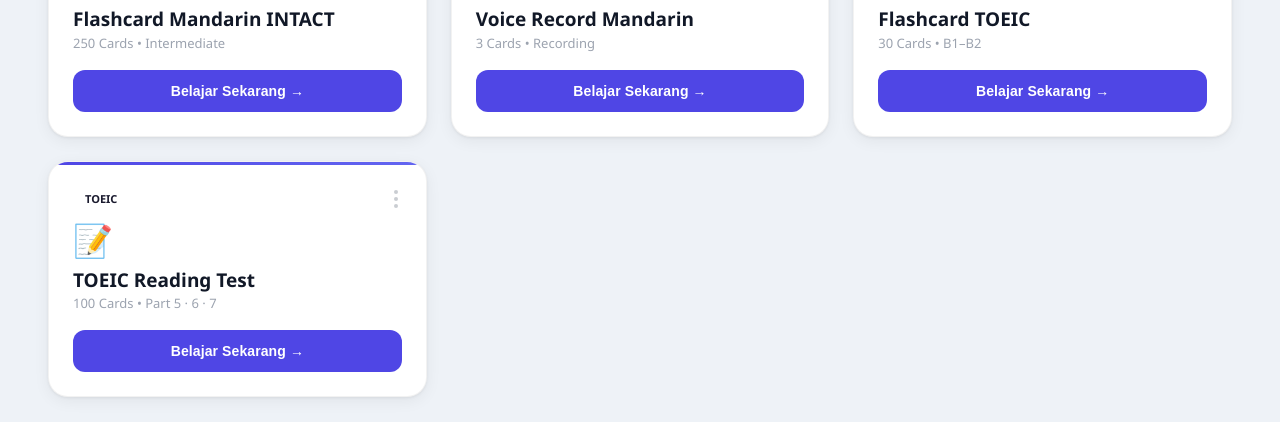
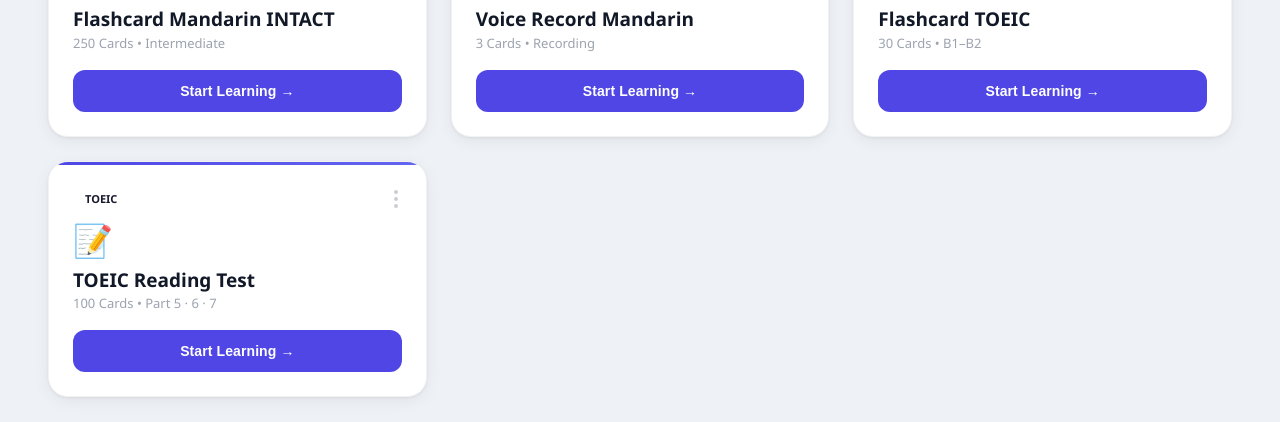
Before and after one commit to YanuarRizkiAminudin/flashcard-kosakata, a React (Vite) app: page / in a window 1280 px wide. Shown: the part 245-667 px from the top of the page. Built offline with nearby package versions, Linux system fonts and the light colour scheme.

Commit message:
fix: change button text to Start Learning

```diff
--- a/src/FlashcardPage.jsx
+++ b/src/FlashcardPage.jsx
@@ -70,7 +70,7 @@
       </div>
 
       <button className="belajar-btn" onClick={() => navigate(card.route)}>
-        Belajar Sekarang →
+        Start Learning →
       </button>
     </div>
   )
```
